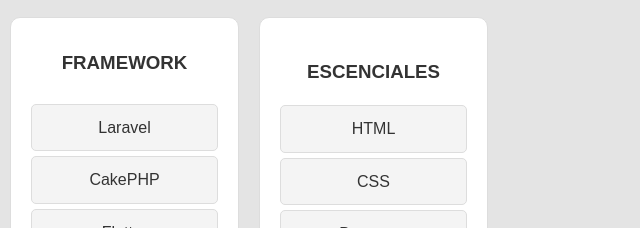
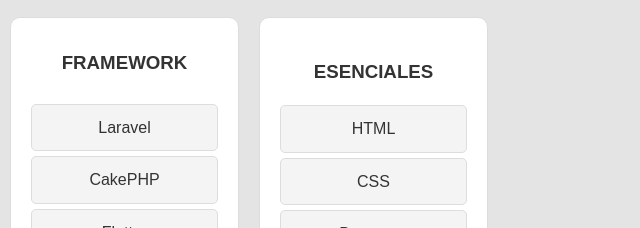
Before and after one commit to cuerdo94/pagina-personal, a plain HTML site: page index.html in a window 1280 px wide. Shown: the part 736-964 px from the top of the page, 640-1280 px from the left. Drawn offline with Linux system fonts and the light colour scheme.

Commit message:
Actualizar index.html

```diff
--- a/index.html
+++ b/index.html
@@ -74,7 +74,7 @@
           </ul>
         </div>
         <div class="grid-item">
-          <h3>ESCENCIALES</h3>
+          <h3>ESENCIALES</h3>
           <ul>
             <li>HTML</li>
             <li>CSS</li>
```
